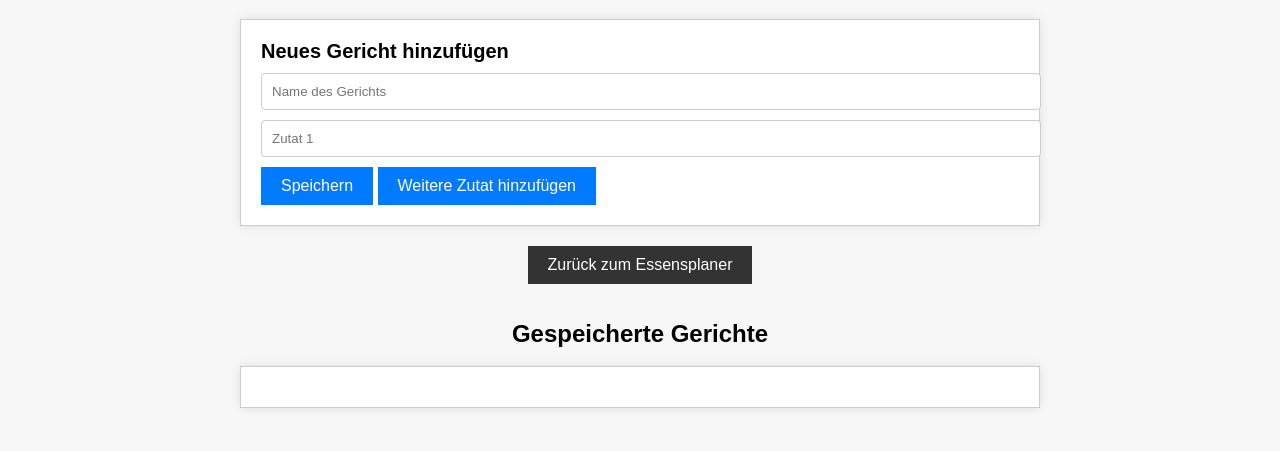
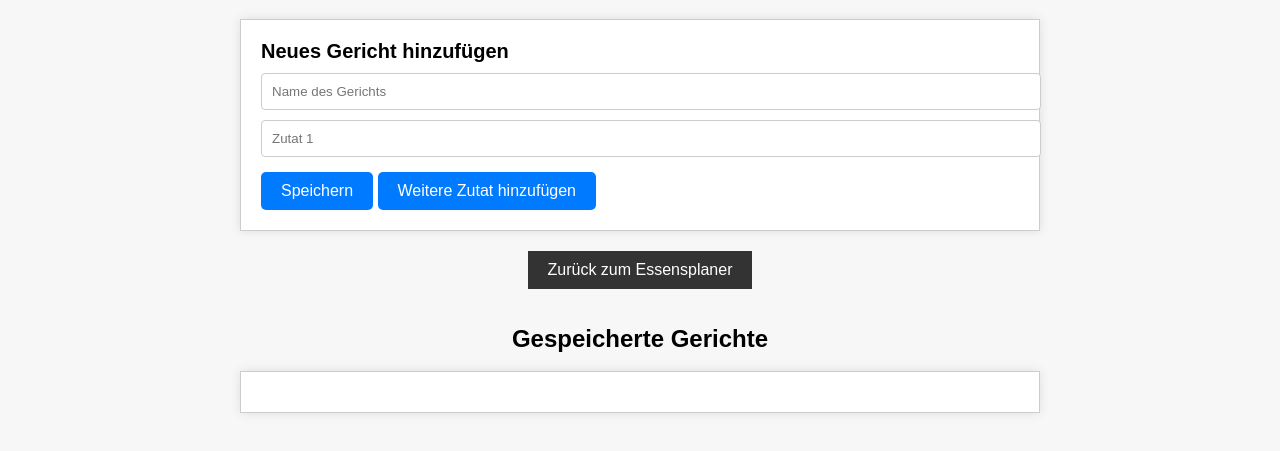
Before and after one commit to fwugeditsch/meal-planner, a website: page dishes.html in a window 1280 px wide. Shown: the part 73-524 px from the top of the page. Drawn offline with Linux system fonts and the light colour scheme; no server answers.

Commit message:
Added improved button optics for dishes.html

```diff
--- a/dishes.html
+++ b/dishes.html
@@ -19,8 +19,8 @@
                 <!-- Hier werden die Zutaten-Textfelder dynamisch hinzugefügt -->
                 <input type="text" class="ingredient" placeholder="Zutat 1">
             </div>
-            <button onclick="addDish()">Speichern</button>
-            <button id="addIngredientButton" onclick="addIngredientField()">Weitere Zutat hinzufügen</button>
+            <button class="editNewDishButtons" onclick="addDish()">Speichern</button>
+            <button class="editNewDishButtons" onclick="addIngredientField()">Weitere Zutat hinzufügen</button>
         </section>
 
         <button id="goBack" class="back-button" onclick="redirectToIndexPage()">Zurück zum Essensplaner</button>
--- a/dishes_styles.css
+++ b/dishes_styles.css
@@ -109,3 +109,21 @@ main {
     cursor: pointer;
     margin-top: 5px;
 }
+
+.editNewDishButtons {
+    background-color: #007BFF;
+    color: white;
+    border: none;
+    padding: 5px 10px;
+    font-size: 14px;
+    cursor: pointer;
+    margin-top: 5px;
+    display: inline-block;
+    /* round corners */
+    border-radius: 5px;
+}
+
+/* when hovering over the button */
+.editNewDishButtons:hover {
+    background-color: #0069D9;
+}
```
